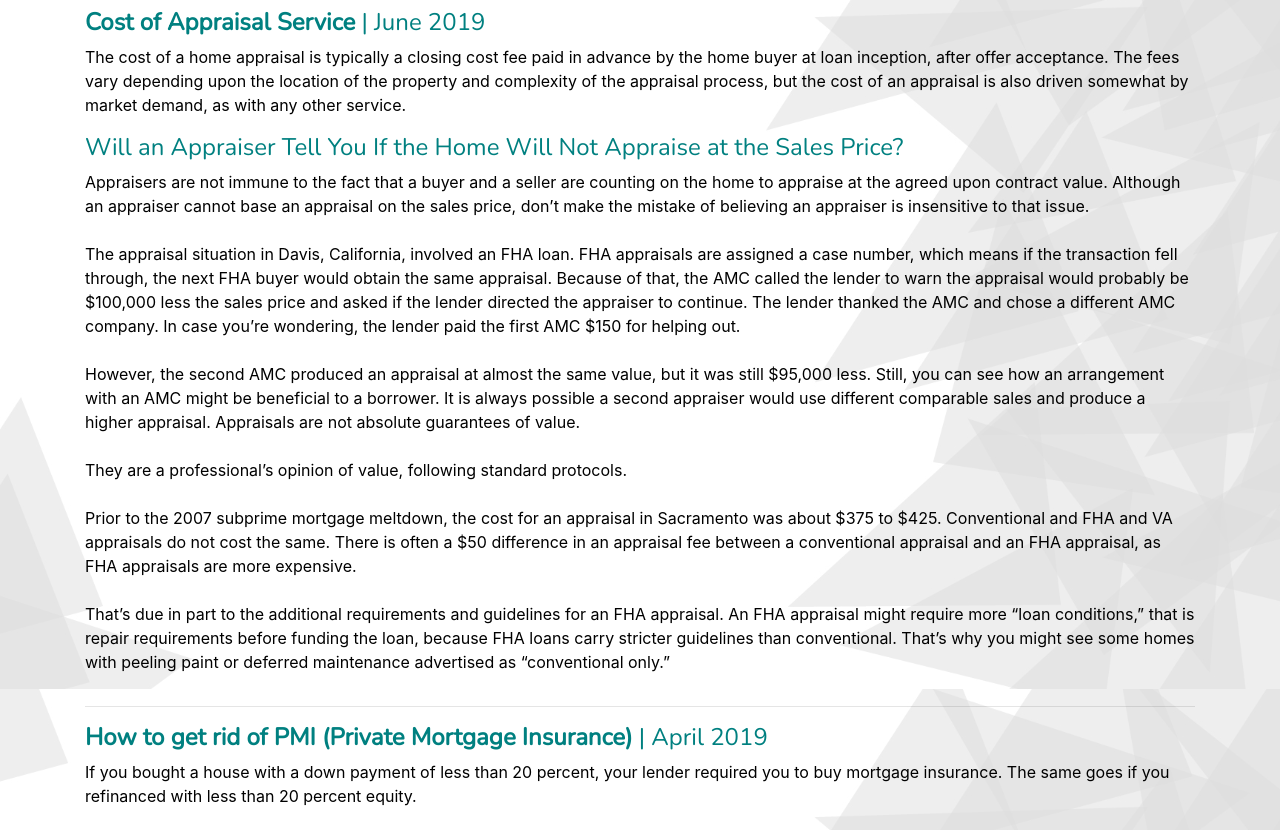
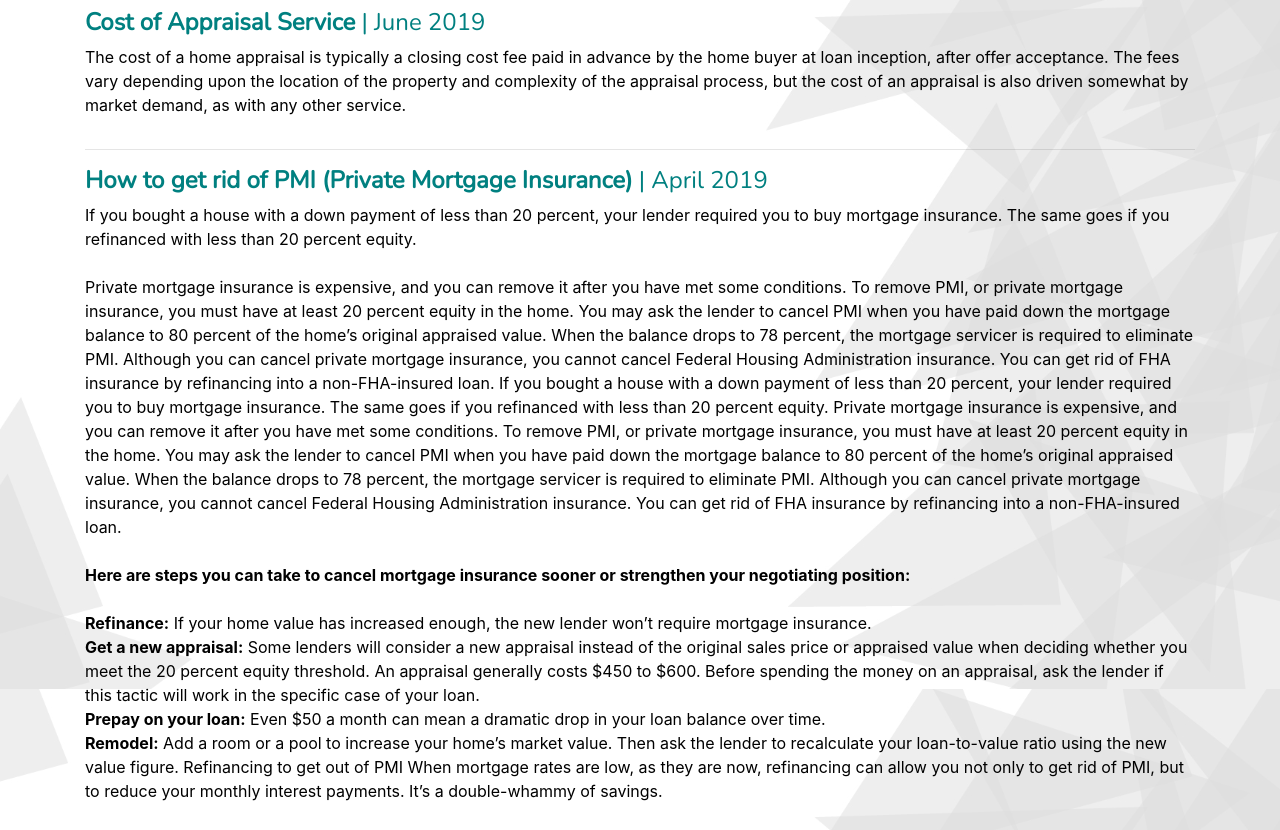
Before and after one commit to renedelacruz/renedelacruz.github.io, a website: page blog.html in a window 1280 px wide. Shown: the part 498-1328 px from the top of the page. Drawn offline with nearby package versions, Linux system fonts and the light colour scheme; a web font is replaced by a local one.

Commit message:
delete a part

```diff
--- a/blog.html
+++ b/blog.html
@@ -120,20 +120,6 @@
           <p class="blog-text">
             The cost of a home appraisal is typically a closing cost fee paid in advance by the home buyer at loan inception, after offer acceptance. The fees vary depending upon the location of the property and complexity of the appraisal process, but the cost of an appraisal is also driven somewhat by market demand, as with any other service.
           </p>
-          <h6 style="color:#008080;">                                               Will an Appraiser Tell You If the Home Will Not Appraise at the Sales Price?</h6>
-          <p class="blog-text">
-            Appraisers are not immune to the fact that a buyer and a seller are counting on the home to appraise at the agreed upon contract value. Although an appraiser cannot base an appraisal on the sales price, don’t make the mistake of believing an appraiser is insensitive to that issue.
-            <br><br>
-            The appraisal situation in Davis, California, involved an FHA loan. FHA appraisals are assigned a case number, which means if the transaction fell through, the next FHA buyer would obtain the same appraisal. Because of that, the AMC called the lender to warn the appraisal would probably be $100,000 less the sales price and asked if the lender directed the appraiser to continue. The lender thanked the AMC and chose a different AMC company. In case you’re wondering, the lender paid the first AMC $150 for helping out.
-            <br><br>
-            However, the second AMC produced an appraisal at almost the same value, but it was still $95,000 less. Still, you can see how an arrangement with an AMC might be beneficial to a borrower. It is always possible a second appraiser would use different comparable sales and produce a higher appraisal. Appraisals are not absolute guarantees of value.
-            <br><br>
-            They are a professional’s opinion of value, following standard protocols.
-            <br><br>
-            Prior to the 2007 subprime mortgage meltdown, the cost for an appraisal in Sacramento was about $375 to $425. Conventional and FHA and VA appraisals do not cost the same. There is often a $50 difference in an appraisal fee between a conventional appraisal and an FHA appraisal, as FHA appraisals are more expensive.
-            <br><br>
-            That’s due in part to the additional requirements and guidelines for an FHA appraisal. An FHA appraisal might require more “loan conditions,” that is repair requirements before funding the loan, because FHA loans carry stricter guidelines than conventional. That’s why you might see some homes with peeling paint or deferred maintenance advertised as “conventional only.”
-          </p>
         </div>
       </div>
 
```
